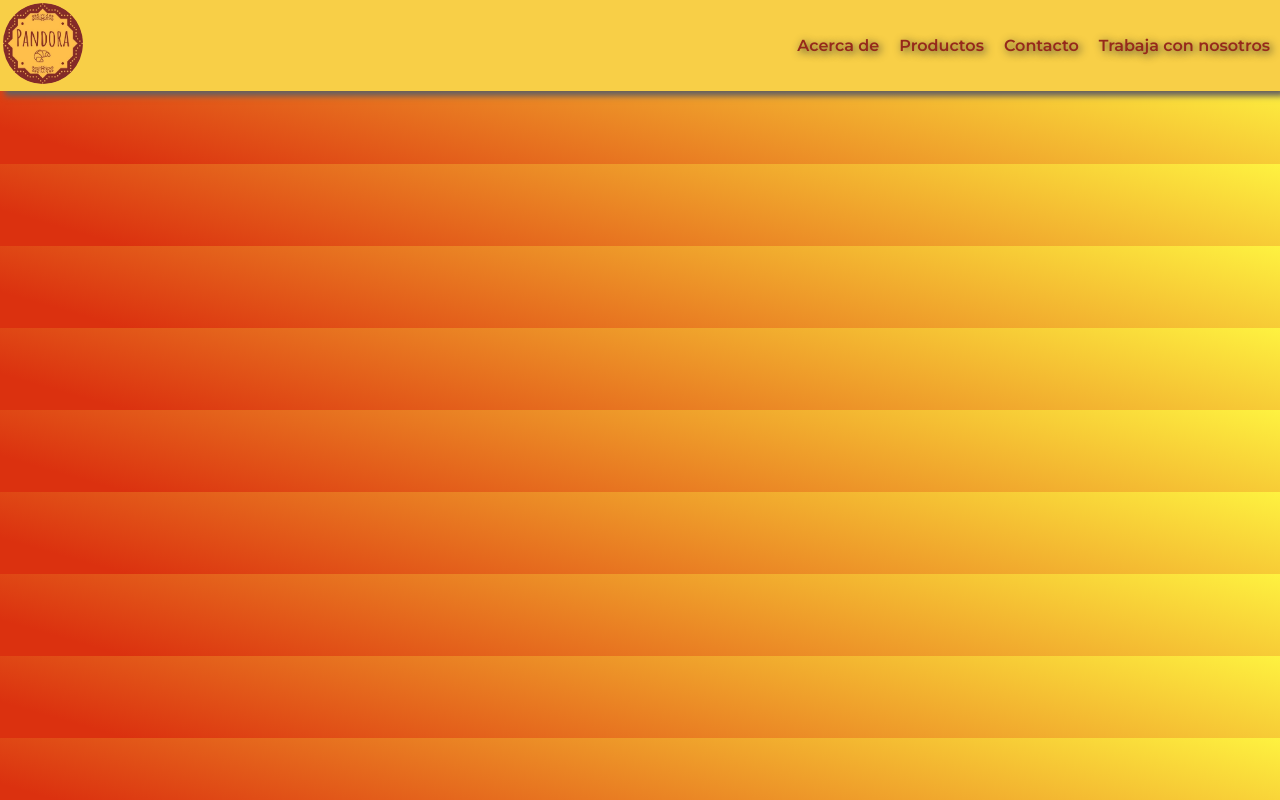
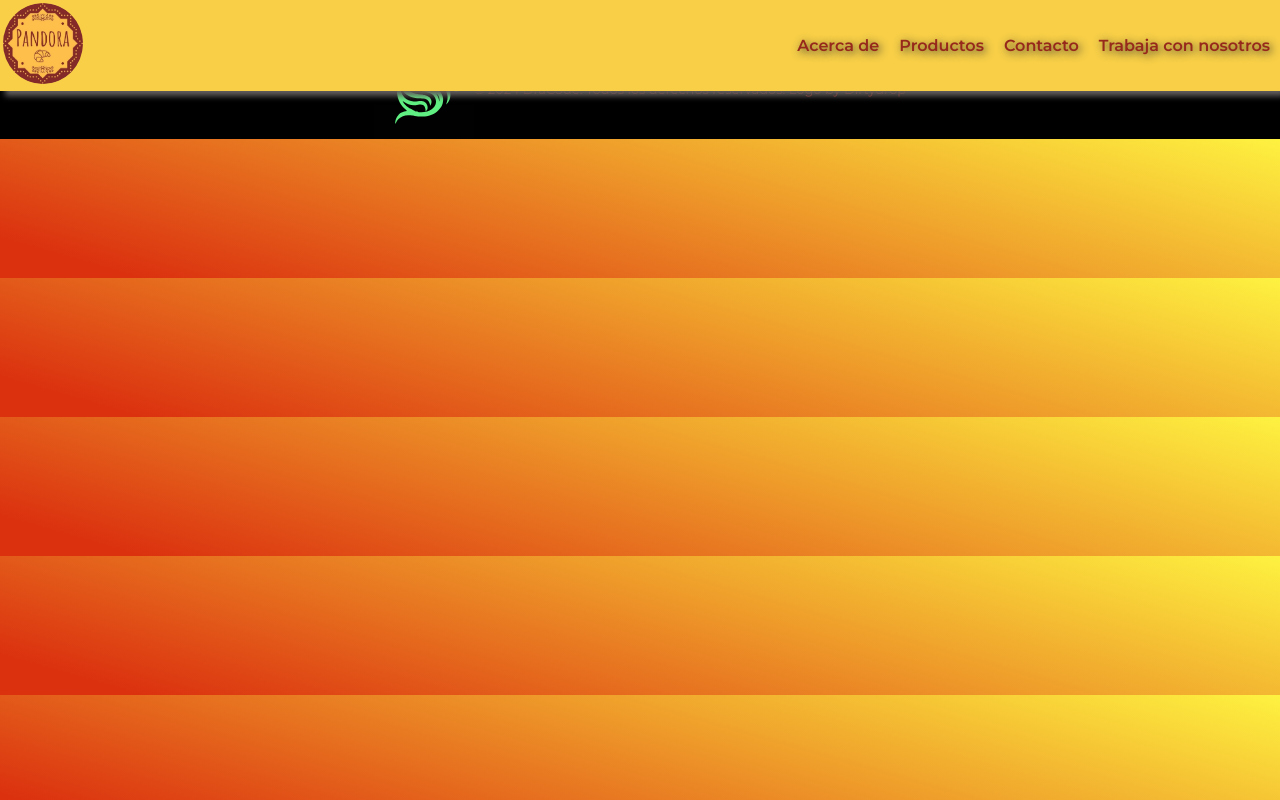
Before and after one commit to SebastianGaleano20/pandora-app, a React (Vite) app: page /RRHH in a window 1280 px wide. Built offline with nearby package versions, Linux system fonts and the light colour scheme.

Commit message:
Añadiendo footer

```diff
--- a/src/App.css
+++ b/src/App.css
@@ -2,6 +2,9 @@
   text-align: center;
   color: #96291b;
   font-family: "Montserrat", sans-serif;
+  margin: 0;
+  padding: 0;
+  box-sizing: border-box;
 }
 body {
   background: rgb(254,242,64);
--- a/src/App.jsx
+++ b/src/App.jsx
@@ -2,9 +2,10 @@ import { Routes, Route } from "react-router-dom";
 import { Nav } from "./component/Nav/Nav";
 import "./App.css";
 import { Contacto, Nosotros,RRHH,Productos,Inicio } from "./Pages";
-
+import {Footer } from "./component/Footer/Footer"
 function App() {
   return (
+    <>
     <div>
       <Nav />
       <Routes>
@@ -14,7 +15,9 @@ function App() {
         <Route path="/Productos" element={<Productos/>} />
         <Route path="/RRHH" element={<RRHH/>} />
       </Routes>
-    </div>
+      <Footer/>
+      </div>
+    </>
   );
 }
 
--- /dev/null
+++ b/src/component/Footer/Footer.css
@@ -0,0 +1,10 @@
+footer{
+    display: flex;
+    justify-content: center;
+    background-color: black;
+    align-items: center;
+    font-size: small;
+}
+footer img{
+    max-width: 100px;
+}
--- /dev/null
+++ b/src/component/Footer/Footer.jsx
@@ -0,0 +1,10 @@
+import logo from "../../assets/91e4c0670e183c77f8bedf559f95144e.svg";
+import "./Footer.css";
+export function Footer() {
+  return (
+    <footer>
+      <img src={logo} alt="logo" />
+      &copy; 2024 DraCode. Todos los derechos reservados. Logo by Dirtydrop
+    </footer>
+  );
+}
```
Also changed, not shown: src/assets/91e4c0670e183c77f8bedf559f95144e.svg (added).
